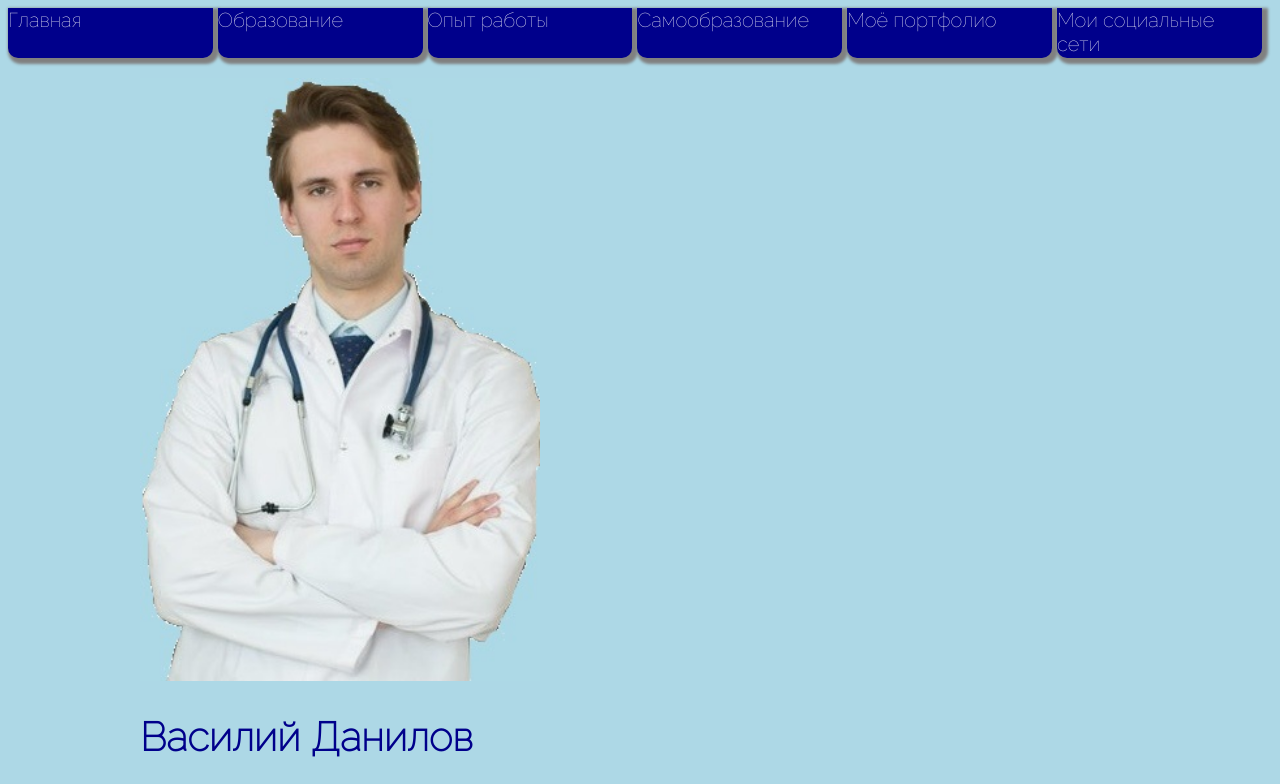
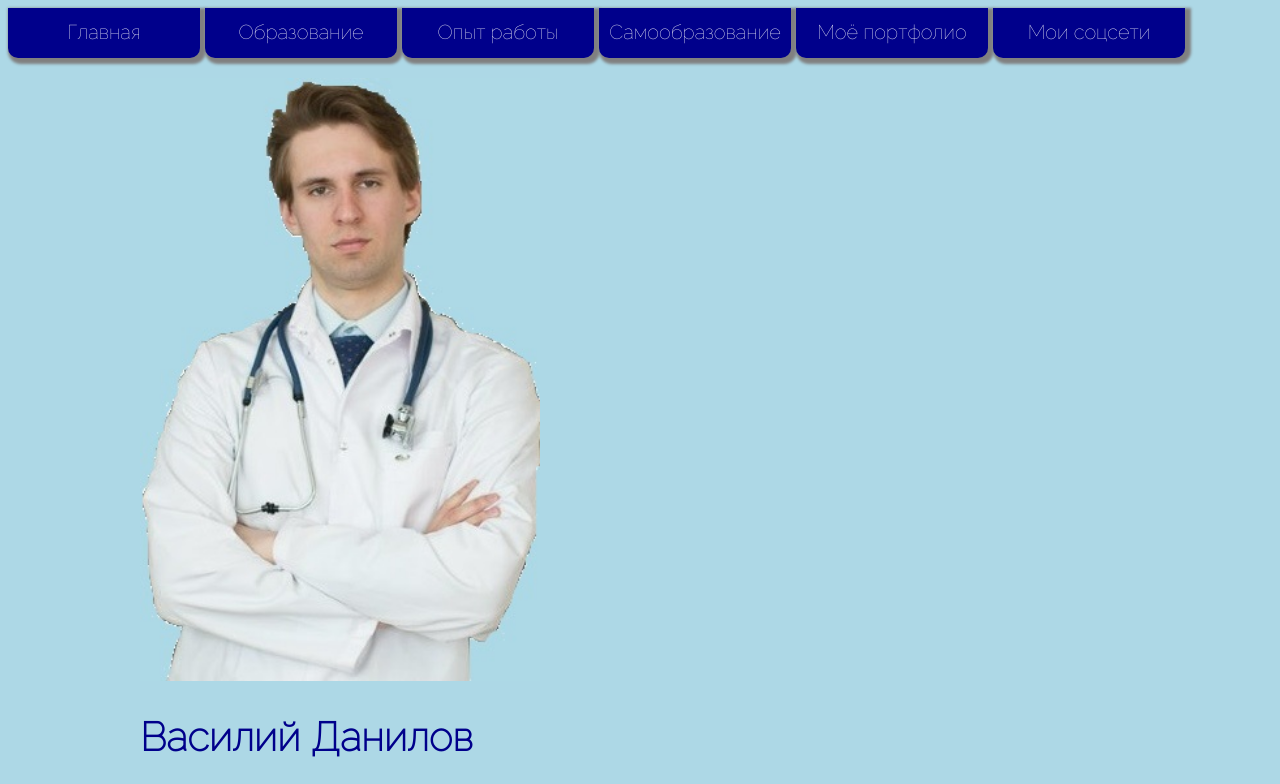
Before and after one commit to VasiliyDanilov/test-site, a plain HTML site: page index.html in a window 1280 px wide. Shown: the top 784 px of the page. Drawn offline with Linux system fonts and the light colour scheme.

Commit message:
header-improvement-2

```diff
--- a/index.html
+++ b/index.html
@@ -9,12 +9,12 @@
 
 <body>
     <div class="header">
-        <div class=""><a href="main-page.html">Главная</a></div>
-        <div class=""><a href="education.html">Образование</a></div>
-        <div class=""><a href="work-experience.html">Опыт работы</a></div>
-        <div class=""><a href="self-education.html">Самообразование</a></div>
-        <div class=""><a href="my-portfolio.html">Моё портфолио</a></div>
-        <div class=""><a href="social-networks.html">Мои социальные сети</a></div>
+        <div class=""><a id="link1" href="main-page.html">Главная</a></div>
+        <div class=""><a id="link2" href="education.html">Образование</a></div>
+        <div class=""><a id="link3" href="work-experience.html">Опыт работы</a></div>
+        <div class=""><a id="link4" href="self-education.html">Самообразование</a></div>
+        <div class=""><a id="link5" href="my-portfolio.html">Моё портфолио</a></div>
+        <div class=""><a id="link6" href="social-networks.html">Мои соцсети</a></div>
 
     </div>
 
--- a/styles.css
+++ b/styles.css
@@ -8,7 +8,7 @@ body {
 }
 
 a{
-  color: white;
+  color: grey;
   text-decoration: none;
 }
 
@@ -21,7 +21,8 @@ a:hover{
   margin-top: 70px;
 }
 
-.header{width: 100%;
+.header{
+width: 1200px;
 position: fixed;
 }
 
@@ -32,10 +33,11 @@ position: fixed;
   height: 50px;
   width: 16%;
   box-shadow: 3px 3px 3px 3px grey;
-  box-sizing: border-box;
+  box-sizing:border-box;
   border-radius: 0px 0px 10px 10px;
   margin-right: 5px;
-  top: 0px;
+  text-align: center;
+  padding-top: 12px;
 }
 
 .container {
@@ -43,52 +45,27 @@ position: fixed;
   margin: auto;
 }
 
-
-
-
-
-a:hover {
-  text-decoration: underline;
+#link1 {
+  color: white;
+  text-decoration: none;
 }
-a:active {
-  color: blue;
+#link2 {
+  color: white;
+  text-decoration: none;
 }
-a:visited {
-  color: grey;
+#link3 {
+  color: white;
+  text-decoration: none;
 }
-
-.info p {
-  color: #86898f;
+#link4 {
+  color: white;
+  text-decoration: none;
 }
-/*.social{
-    background: yellowgreen;
-    padding: 30px;
-    border: 5px solid blue;
-    margin: 50px;
+#link5 {
+  color: white;
+  text-decoration: none;
 }
-.container{
-    max-width: 50%;
-    margin: auto;*/
-.card {
-  padding: 20px 30px;
-  background: yellow;
-  margin-bottom: 30px;
+#link6 {
+  color: white;
+  text-decoration: none;
 }
-.table {
-  width: 100%;
-}
-.table td {
-  padding-bottom: 20px;
-}
-.vvod input {
-  font-family: inherit;
-  background: transparent;
-  color: #000;
-}
-.row {
-  display: flex;
-  margin-bottom: 20px;
-}
-.row > .vvod{
-    width: 50%;
-}
```
